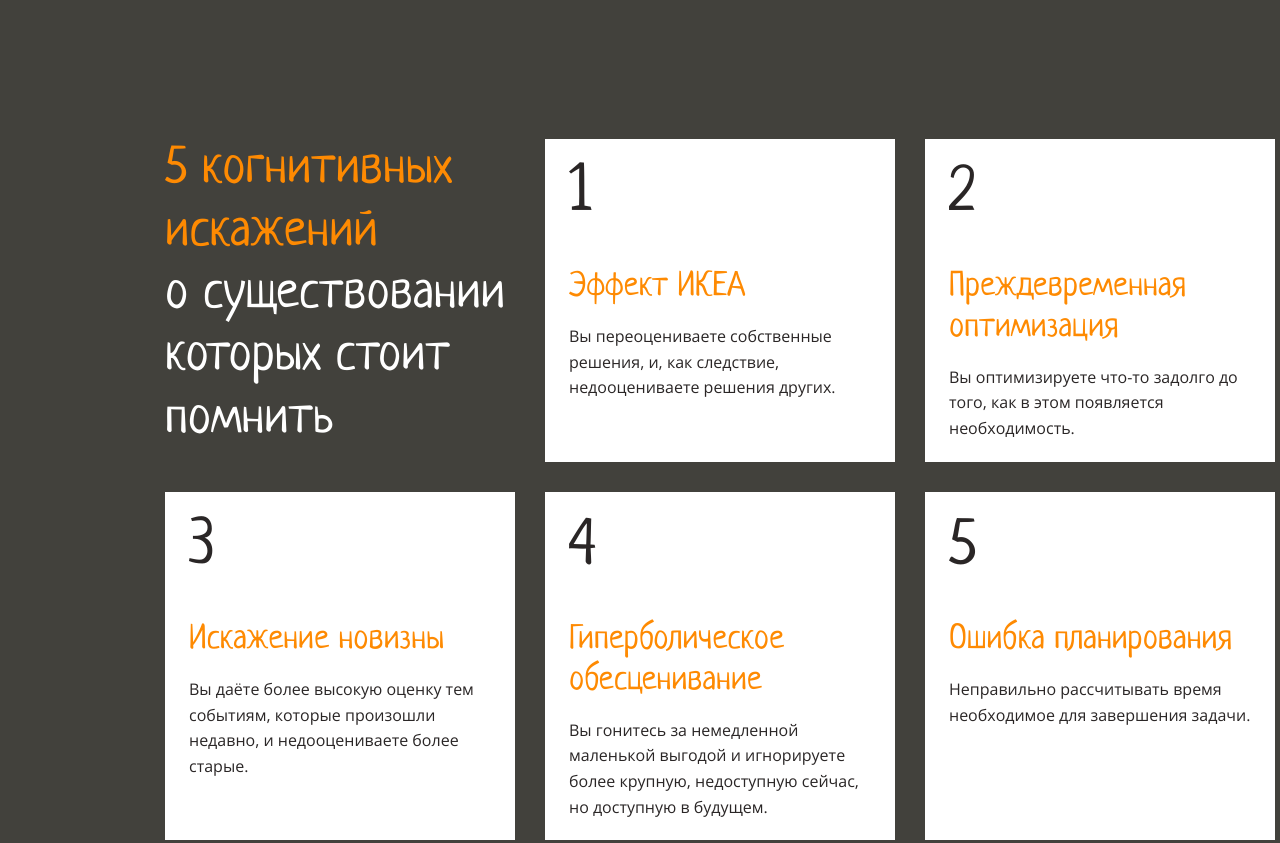
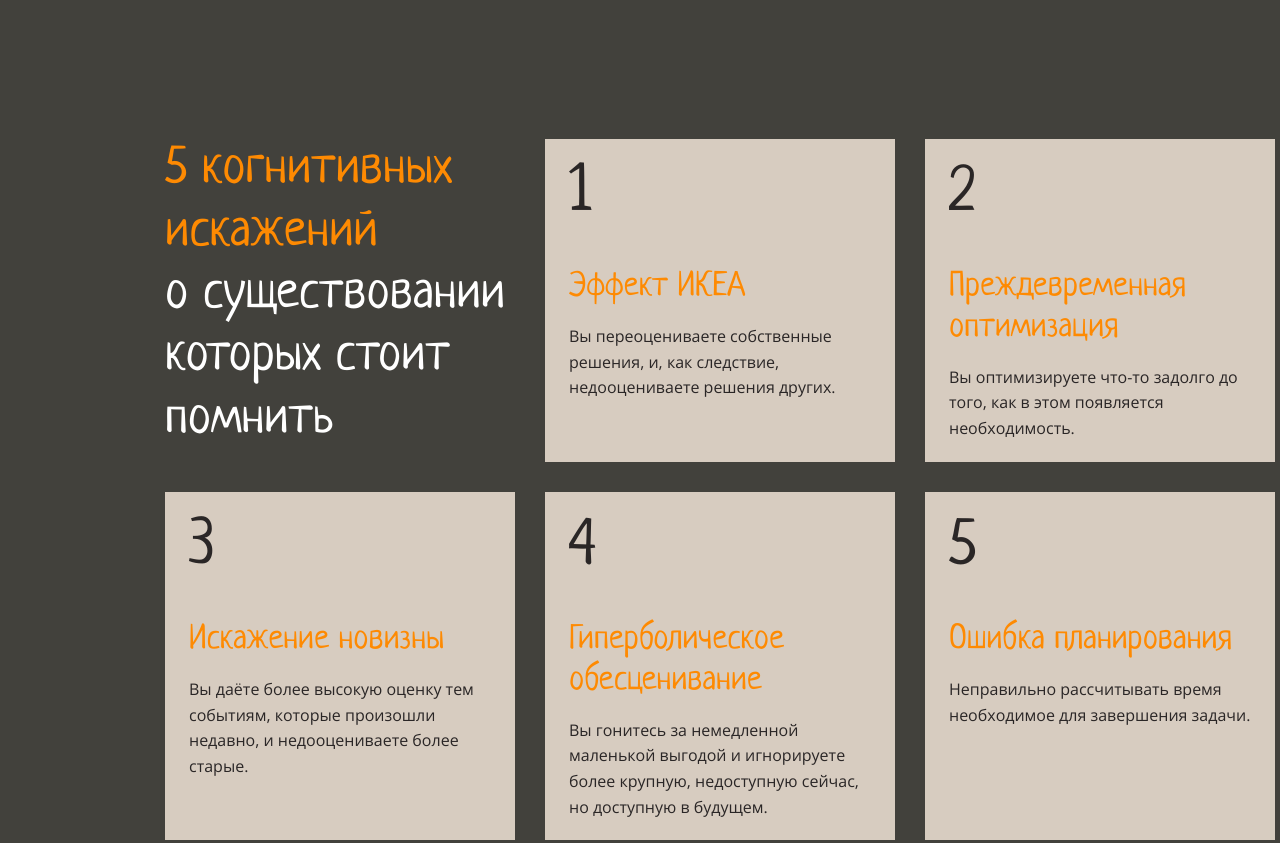
Before and after one commit to alexkwyk/layout-designer-project-58, a website: page src/index.html in a window 1280 px wide. Shown: the part 1780-2623 px from the top of the page. Drawn offline with Linux system fonts and the light colour scheme; grey boxes are pictures that could not be loaded.

Commit message:
fix card color

```diff
--- a/src/styles/style.css
+++ b/src/styles/style.css
@@ -202,6 +202,7 @@
   justify-content: center;
   margin-bottom: 30px;
 }
+
 .navigation .row {
   height: 323px;
 }
@@ -233,7 +234,7 @@
   padding: 24px;
   color: var(--dark);
   text-decoration: none;
-  background-color: var(--white);
+  background-color: var(--white-semitransparent);
 }
 
 .navigation-card:hover,
```
